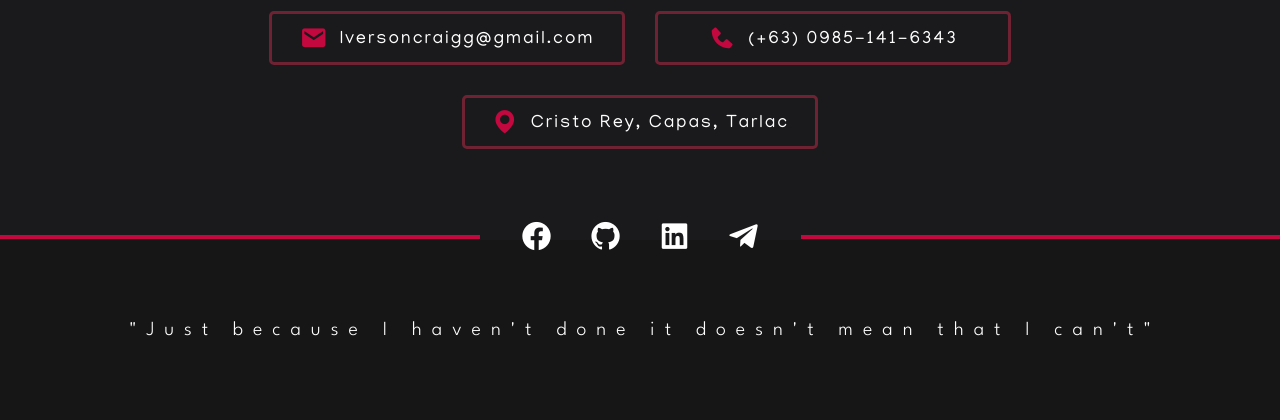
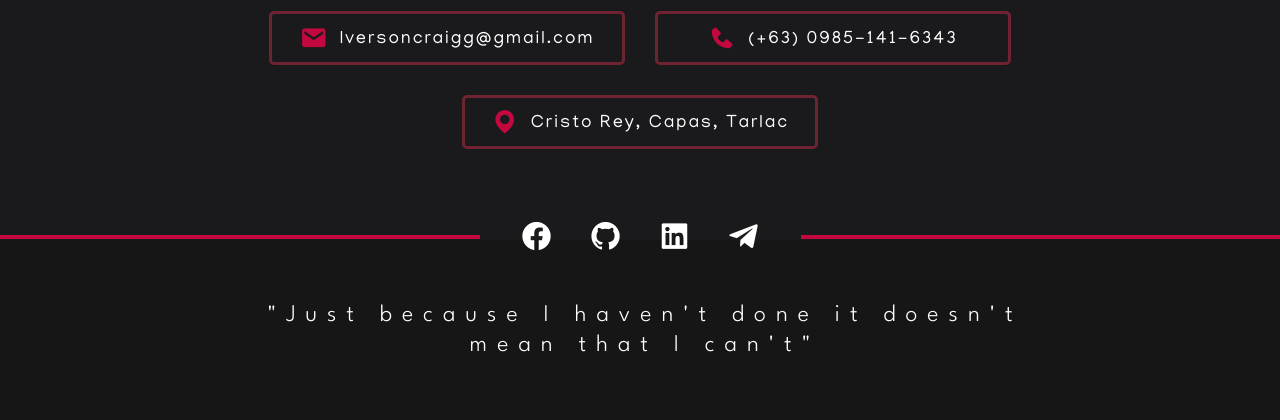
Before and after one commit to Kirukushikun/MyPortfolio, a PHP site: page / in a window 1280 px wide. Shown: the part 3190-3610 px from the top of the page. Run offline with PHP 8.4, Linux system fonts and the light colour scheme.

Commit message:
Container 6 Updated

```diff
--- a/index.css
+++ b/index.css
@@ -529,7 +529,7 @@ nav .links{
 
     color: white;
     font-family: "League Spartan";
-    font-size: 20px;
+    font-size: 24px;
     letter-spacing: 10px;
     font-weight: 300;
 
@@ -539,13 +539,13 @@ nav .links{
 }
 .container6 p{
     text-align: center;
+    width: 800px;
     line-height: 30px;
 }
 
 /* CONTAINER 6 */
 
 /* BROKEN NAVBAR */
-
 .broken{
     background-color: #161617;
     position: fixed;
```
